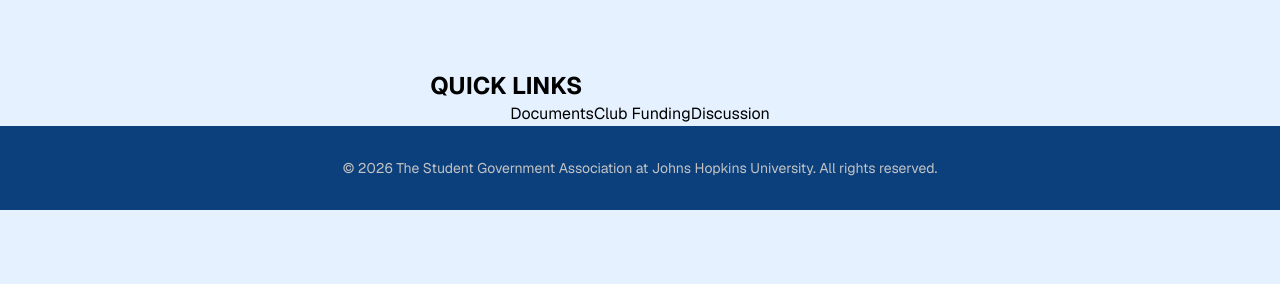
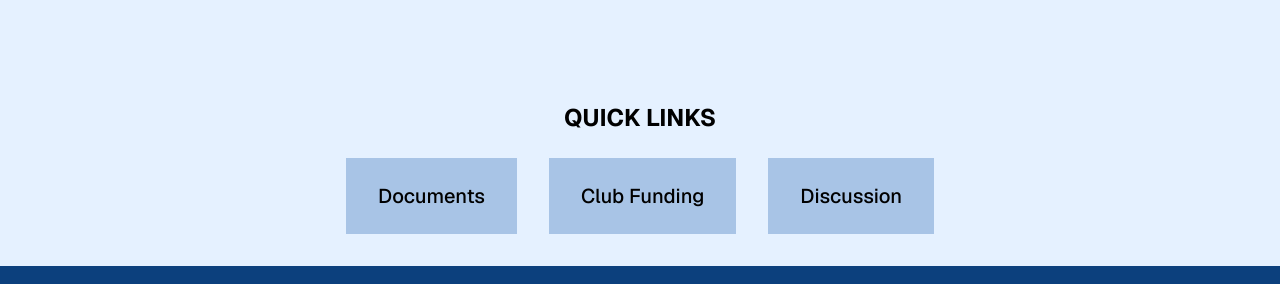
Before and after one commit to demarrid/jhusga, a Next.js app: page / in a window 1280 px wide. Shown: the part 768-1052 px from the top of the page. Before the commit the page ends 978 px from the top, so only its background shows below. Built offline with nearby package versions, Linux system fonts and the light colour scheme.

Commit message:
Refactor Home page layout and update login email content for clarity. Enhanced the QUICK LINKS section with improved styling and structure. Updated sign-in code email subject and message for better user guidance and security emphasis.

```diff
--- a/app/page.tsx
+++ b/app/page.tsx
@@ -28,15 +28,30 @@
         <p className="z-10 text-xl">The Student Government Association (SGA) at Johns Hopkins University is the representative body of undergraduate students. It is a student-run organization that is responsible for representing the interests of the student body to the University's administration.</p>
       </div>
 
-      <div>
-
-        <h2>QUICK LINKS</h2>
-        <div className="flex flex-row justify-between px-20">
-          <Link href="/documents">Documents</Link>
-          <Link href="/contact#funding">Club Funding</Link>
-          <Link href="/discussion">Discussion</Link>
+      <div className="flex flex-col items-center w-full my-8">
+        <h2 className="text-2xl font-semibold mb-6 text-center">QUICK LINKS</h2>
+        <div className="flex flex-row gap-8">
+          <Link
+            href="/documents"
+            className="bg-primary-300 px-8 py-6 text-center font-medium text-xl flex flex-col items-center "
+          >
+            Documents
+          </Link>
+          <Link
+            href="/contact#funding"
+            className="bg-primary-300 px-8 py-6 text-center font-medium text-xl flex flex-col items-center "
+          >
+            Club Funding
+          </Link>
+          <Link
+            href="/discussion"
+            className="bg-primary-300 px-8 py-6 text-center font-medium text-xl flex flex-col items-center "
+          >
+            Discussion
+          </Link>
         </div>
       </div>
+
     </div>
   );
 }
--- a/lib/login.ts
+++ b/lib/login.ts
@@ -137,19 +137,19 @@
     try {
         await sendMail({
             to: address,
-            subject: `${code} is your SGA discussion sign-in code`,
+            subject: `${code} is your jhusga.org sign-in code`,
             text: [
-                `Your sign-in code is ${code}.`,
+                `Your sign-in code for https://www.jhusga.org/ is ${code}.`,
+                `It will expire in ${LOGIN_CODE_MINUTES} minutes.`,
                 "",
-                `It is good for ${LOGIN_CODE_MINUTES} minutes.`,
-                "",
-                "This code proves to the forum that somebody at Hopkins is signing in.",
-                "It is not stored against anything you go on to post: your address is",
-                "kept only as a one-way hash, and posts carry no author unless you",
-                "hold office and choose to be named.",
-                "",
-                "If you did not ask for this, nothing has happened and you can ignore it.",
+                "Do not share this code with anyone. If you did not ask for this, nothing has happened and you can ignore it.",
             ].join("\n"),
+            html: [
+                `<p>Your sign-in code for<a href="https://www.jhusga.org/">jhusga.org</a> is <strong>${code}</strong>.</p>`,
+                `<p>It will expire in ${LOGIN_CODE_MINUTES} minutes.</p>`,
+                `<p style="color: #b91c1c;"><strong>Do not share this code with anyone.</strong></p>`,
+                `<p>If you did not ask for this, nothing has happened and you can ignore it.</p>`,
+            ].join(""),
         });
     } catch (cause) {
         await prisma.loginCode.deleteMany({ where: { emailHash } });
@@ -335,7 +335,7 @@
     if (!session) return null;
 
     if (session.expiresAt.getTime() < Date.now()) {
-        await prisma.forumSession.delete({ where: { id: session.id } }).catch(() => {});
+        await prisma.forumSession.delete({ where: { id: session.id } }).catch(() => { });
         return null;
     }
 
@@ -361,7 +361,7 @@
     if (token) {
         await prisma.forumSession
             .delete({ where: { tokenHash: hashToken(token) } })
-            .catch(() => {});
+            .catch(() => { });
     }
 
     store.delete(COOKIE_NAME);
--- a/lib/resend.ts
+++ b/lib/resend.ts
@@ -20,6 +20,8 @@
     to: string;
     subject: string;
     text: string;
+    /** Optional; the text part is always sent, so a client that refuses HTML still reads. */
+    html?: string;
 };
 
 export function mailIsConfigured(): boolean {
@@ -61,6 +63,7 @@
             to: [mail.to],
             subject: mail.subject,
             text: mail.text,
+            ...(mail.html ? { html: mail.html } : {}),
         }),
         signal: AbortSignal.timeout(REQUEST_TIMEOUT_MS),
         cache: "no-store",
```
